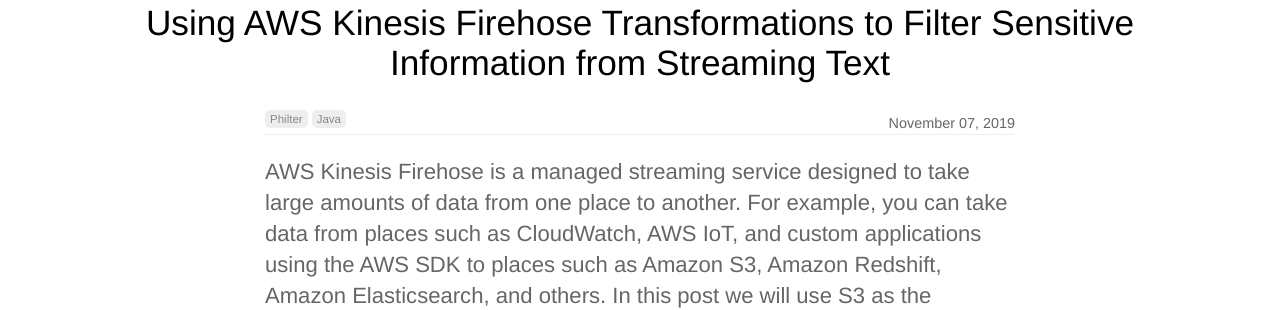
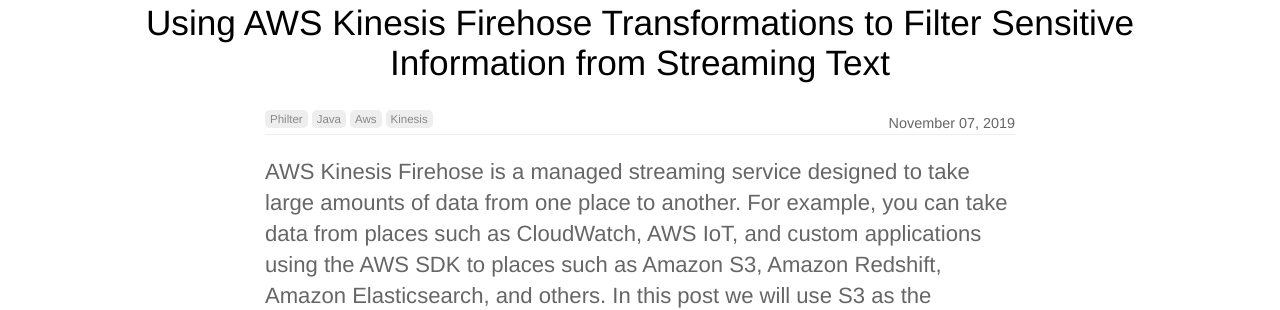
Before and after one commit to mtnfog/mtnfog-website, a Jekyll site: the page built from _posts/2019-11-07-using-aws-kinesis-firehose-transformations-with-philter.md, in a window 1280 px wide and 900 px high. Shown: the part 259-569 px from the top of the window. Built offline with Jekyll 4.4.1, drawn with Linux system fonts in a browser that asks for light colours; nearby versions of some CDN libraries; a script that is not in the unit is left out.

Commit message:
Adding categories.

```diff
--- a/_posts/2019-11-07-using-aws-kinesis-firehose-transformations-with-philter.md
+++ b/_posts/2019-11-07-using-aws-kinesis-firehose-transformations-with-philter.md
@@ -5,6 +5,8 @@ layout: post
 categories:
   - philter
   - java
+  - aws
+  - kinesis
 redirect_from: /blog/aws-firehose-transformations-streaming-philter/
 ---
 
```
